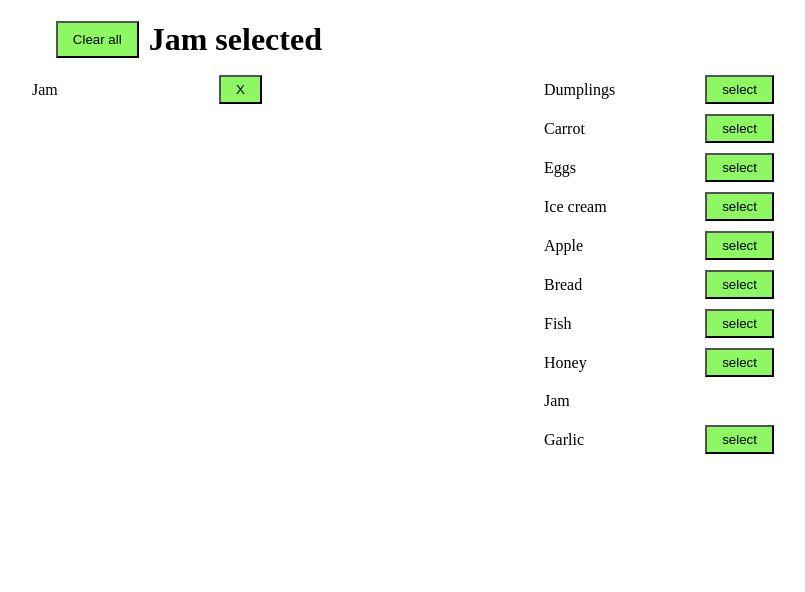
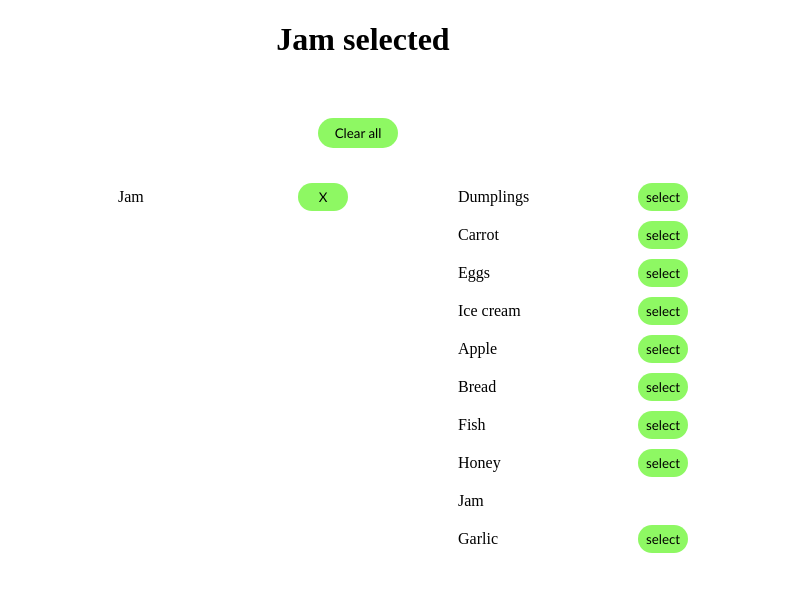
Before and after one commit to mate-academy/react_goods-selector, a React (Create React App) app: page / in a window 1280 px wide. Shown: the top 592 px of the page, without its empty margins (277-1082 px from the left). Built offline with nearby package versions, Linux system fonts and the light colour scheme.

Commit message:
add goodsList in title

```diff
--- a/src/App.scss
+++ b/src/App.scss
@@ -4,18 +4,22 @@ body{
   margin: 0;
 }
 
+.wrapper {
+  display: grid;
+  grid-template-columns: repeat(2, 1fr);
+  justify-content: center;
+}
+
 .title {
   display: flex;
-  position: absolute;
-  top: 0;
-  left: 20%;
+  min-height: 75px;
 }
 
 .sheet {
+  width: 100%;
   margin: 0;
   display: flex;
   justify-content: space-between;
-  align-items: center;
   &__good {
     padding: 5px 50px;
     text-align: center;
@@ -23,19 +27,19 @@ body{
 }
 
 .app {
-  position: relative;
   margin: 0 auto;
-  min-width: 768px;
-  width: 1024px;
+  max-width: 768px;
   display: flex;
-  justify-content: center;
+  flex-direction: column;
+  align-items: center;
   &__list {
-    margin: 20px auto;
+    margin: 0 auto;
+    padding-top: 30px;
     min-width: 300px;
-    padding-top: 50px;
   }
 
   &__item {
+    display: flex;
     padding: 5px;
     list-style: none;
   }
@@ -46,8 +50,17 @@ body{
 }
 
 .button {
+  font-family:'Gill Sans', 'Gill Sans MT', 'Trebuchet MS', sans-serif;
   cursor: pointer;
-  padding: 5px 15px;
+  height: calc(max-content + 15px);
+  min-width: 50px;
   margin-right: 10px;
+  border: none;
+  border-radius: 30px;
   background-color: rgba(95, 245, 35, 0.705);
+
+  &--big{
+    min-width: 80px;
+    height: 30px;
+  }
 }
--- a/src/App.tsx
+++ b/src/App.tsx
@@ -20,10 +20,10 @@ export class App extends React.Component<{}, State> {
     selectedGoods: ['Jam'],
   };
 
-  getButtonWith = (text: string, setState: string[]) => {
+  getButtonWith = (text: string, setState: string[], addclassName?: string) => {
     return (
       <button
-        className="button"
+        className={`button ${addclassName}`}
         type="button"
         onClick={() => {
           this.setState({ selectedGoods: setState });
@@ -40,11 +40,12 @@ export class App extends React.Component<{}, State> {
     return (
       <div className="app">
         <h1 className="title">
-          {selectedGoods.length !== 0 && this.getButtonWith('Clear all', [])}
           {selectedGoods.length > 0
-            ? `${selectedGoods[selectedGoods.length - 1]} selected`
+            ? `${selectedGoods.join(', ')} selected`
             : 'No goods selected'}
         </h1>
+        {selectedGoods.length !== 0 && this.getButtonWith('Clear all', [], 'button--big')}
+        <div className="wrapper">
           <ul className="app__list">
             {selectedGoods.map(good => (
               <li className="app__item" key={good}>
@@ -67,6 +68,7 @@ export class App extends React.Component<{}, State> {
             ))}
           </ul>
         </div>
+      </div>
     );
   }
 }
```
Lines whose indentation alone changed are shown as unchanged.
